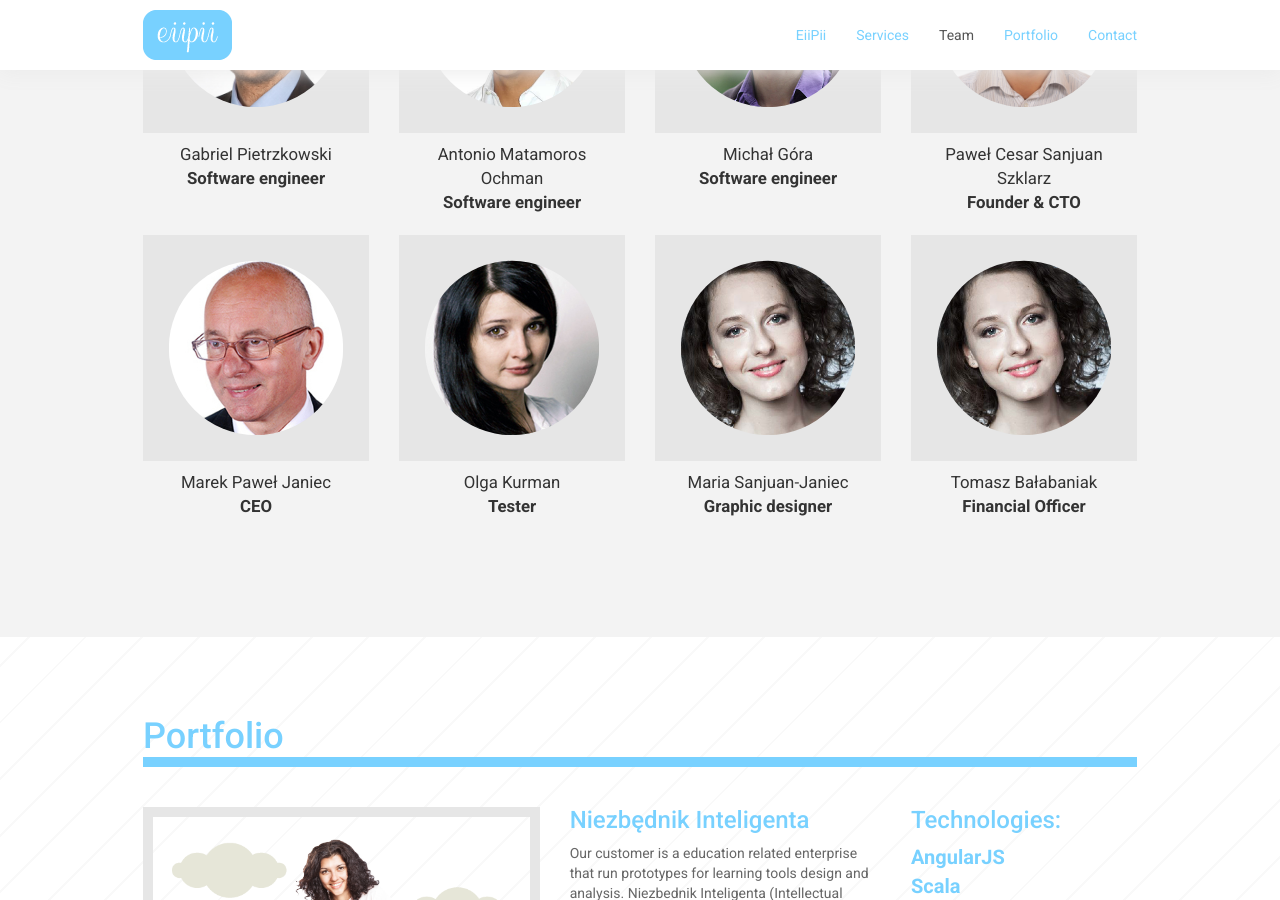
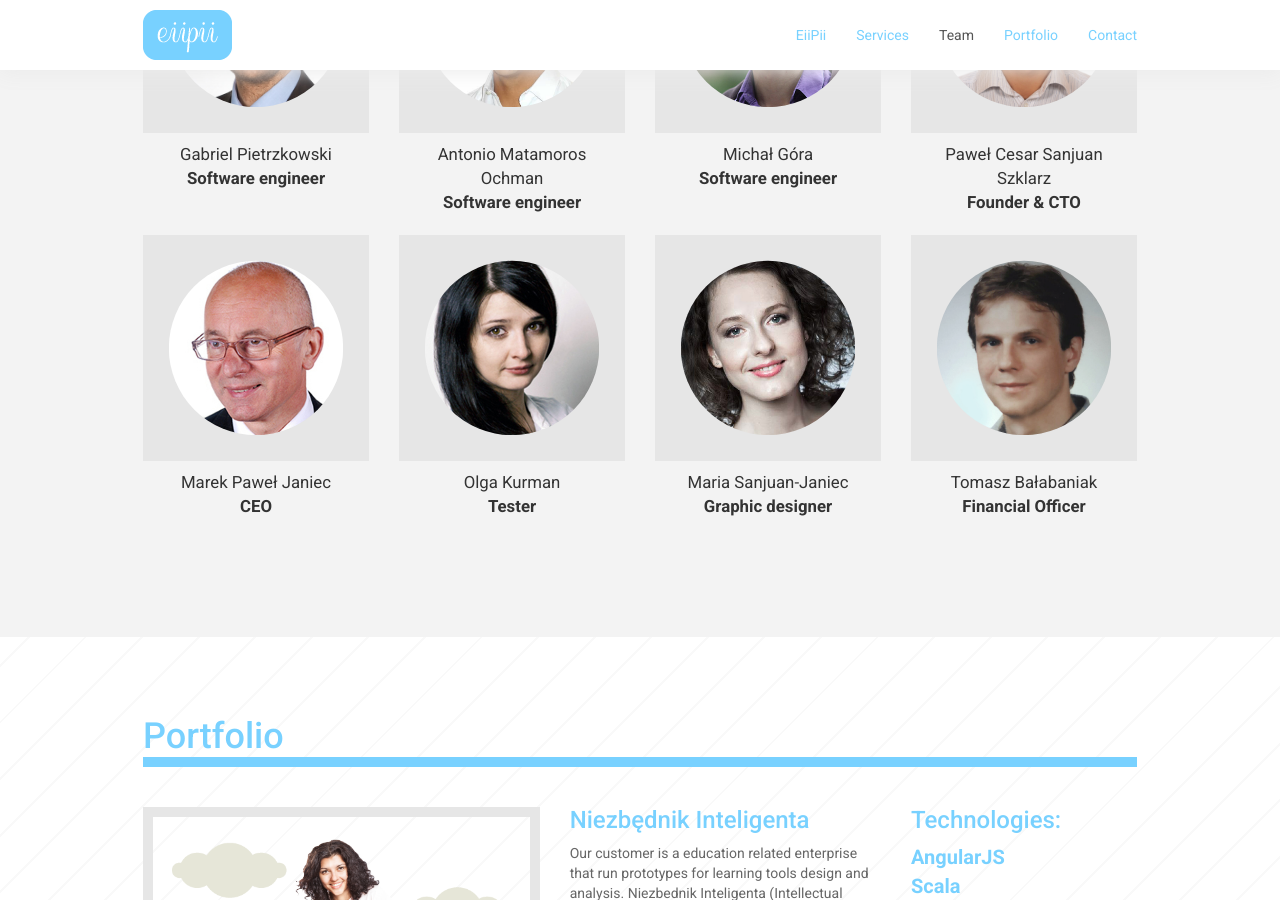
Before and after one commit to eiipii/eiipiihomepage, a Jekyll site: the page built from index.html, in a window 1280 px wide and 900 px high, scrolled down 2078 px. Built offline with Jekyll 4.4.1, drawn with Linux system fonts in a browser that asks for light colours; nearby versions of some CDN libraries; the list of posts is cut into pages by our own code.

Commit message:
Tomek's photo added

```diff
--- a/_includes/personas/tomasz-balabaniak.html
+++ b/_includes/personas/tomasz-balabaniak.html
@@ -2,10 +2,10 @@
     <div class="col-md-9">
         <div class="row persona-title-part equal box-background">
             <div class="col-md-3 photo box-background ">
-                <img src=assets/images/team/pawelszklarz_900x900.jpg class="img-responsive">
+                <img src=assets/images/team/balabaniak_600x600.png class="img-responsive">
             </div>
             <div class="col-md-6 box-background">
-                <h1 class="name">tomasz-balabaniak</h1>
+                <h1 class="name">Tomasz Bałabaniak</h1>
                 <h2 class="position">CFO</h2>
                 <h3 class="quote hidden-sm hidden-xs">„Follow your heart, but take your brain with you.”</h3>
             </div>
--- a/index.html
+++ b/index.html
@@ -170,7 +170,7 @@ layout: main
             </div>
             <div class="col-md-3">
                 <a href="/persona.html?team=7" class="thumbnail">
-                    <img src="assets/images/team/too_small_min_340/MARIA_200x200.jpg"
+                    <img src="assets/images/team/balabaniak_600x600.png"
                          class="img-circle img-responsive team-photo">
                 </a>
                 <div class="team-text-div">
```
Also changed, not shown: assets/images/team/balabaniak_600x600.png (added).
